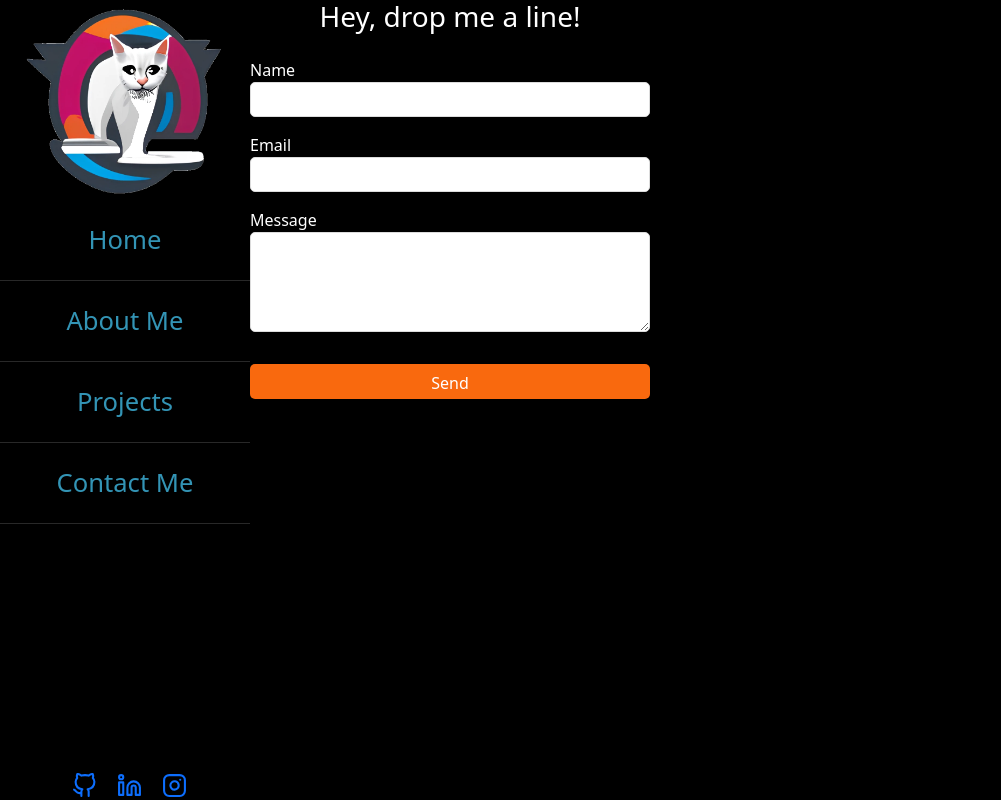
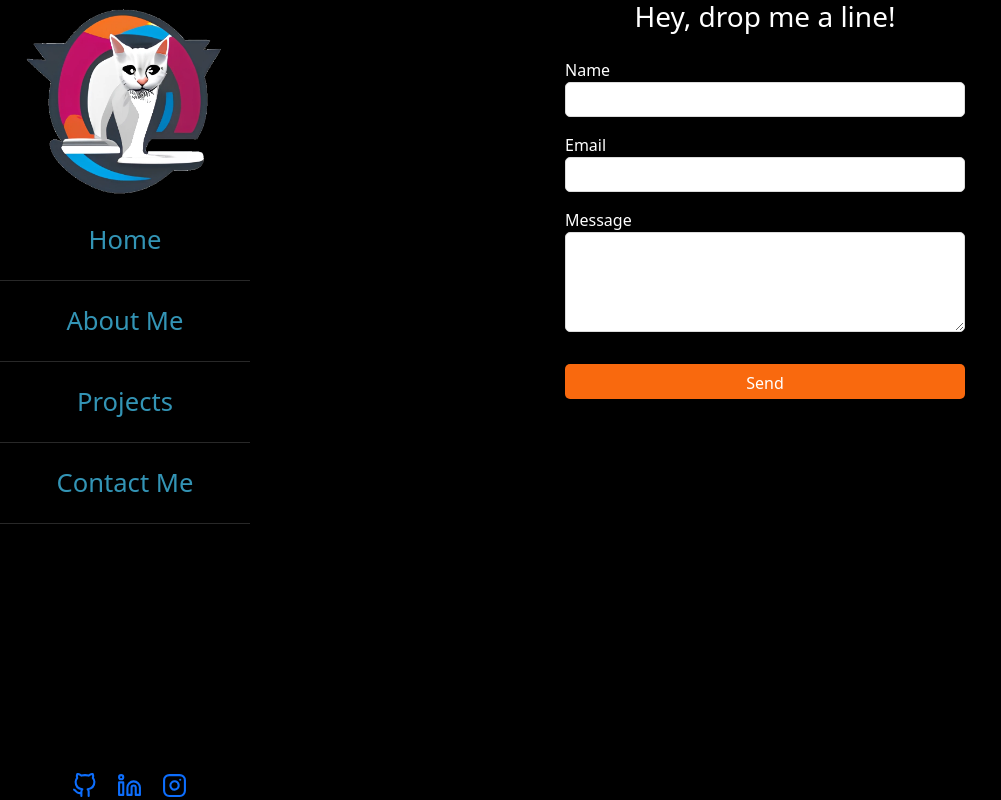
Before and after one commit to alexiusvdt/profile, a React (Create React App) app: page /contact-me in a window 1280 px wide. Shown: the whole page, without its empty margins (0-1001 px from the left). Built offline with nearby package versions, Linux system fonts and the light colour scheme.

Commit message:
WIP: centering

```diff
--- a/src/components/ContactMe.js
+++ b/src/components/ContactMe.js
@@ -90,8 +90,10 @@ export const ContactForm = () => {
       animate={{opacity: 1}}
       transition={{ duration: 0.5}}
       >
-        <div style={{ paddingLeft: '200', alignItems: 'center', justifyContent: 'center', flexDirection: 'column', position: 'absolute', top:'0', bottom: '0', margin:'0'}}>
-      <h3 style={{textAlign: "center", color: '#fff', boxSizing:"border-box"}}>Hey, drop me a line! </h3>
+      {/* centering in another div doesn't seem to help, maybe return to m.div and set absolute positioning? */}
+      {/* style={{ paddingLeft: '200', alignItems: 'center', justifyContent: 'center', flexDirection: 'column', position: 'absolute', top:'0', bottom: '0', margin:'0'}} */}
+      <div >
+      <h3 style={{ paddingTop: '100', textAlign: "center", color: '#fff', boxSizing:"border-box"}}>Hey, drop me a line! </h3>
       <StyledContactForm>
         <form ref={form} onSubmit={sendEmail}>
           <label>Name</label>
--- a/src/components/Socials.js
+++ b/src/components/Socials.js
@@ -6,6 +6,7 @@ import { Icon } from '../components/icons/icon';
 const Socials = () => (
   <Div>
     <StyledSocialList>
+      {/* conditional rendering */}
       {socialMedia &&
         socialMedia.map(({url, name}, i) => (
           <li key={i}>
@@ -27,8 +28,6 @@ const Div = styled.div`
  flex-direction:row;
  position: fixed;
  bottom: 0;
-
-
  /* this is so jank please fix it */
  margin-left: 60px;
 
@@ -61,11 +60,5 @@ const StyledSocialList = styled.ul`
       width: 25px;
       height: 25px;
     }
-
-    li {
-      /* &:last-of-type {
-        margin-bottom: 20px;
-      } */
-    }
   }
 `
```
Also changed, not shown: 1 other file (tests, documents, lock files or other folders).
